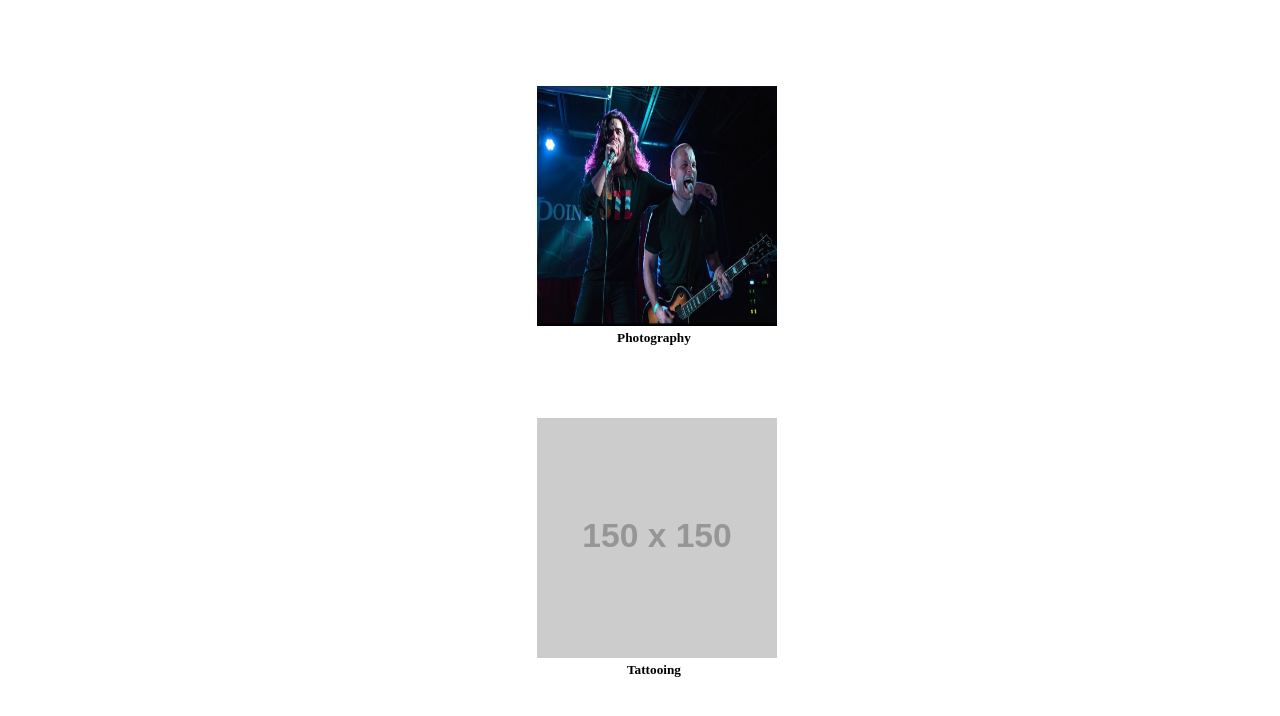
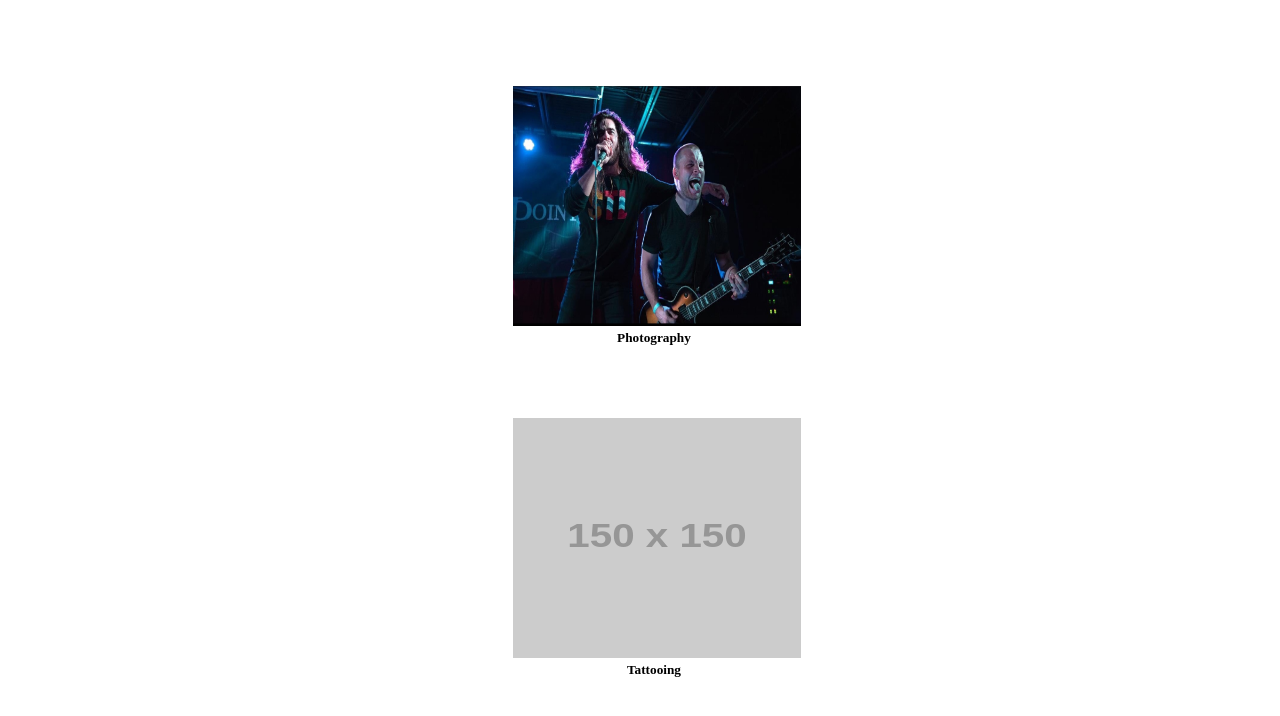
Before and after one commit to AlexH893/aPortfolio, a plain HTML site: page work.html in a window 1280 px wide. Shown: the part 56-772 px from the top of the page. Drawn offline with nearby package versions, Linux system fonts and the light colour scheme; some packages are replaced by stand-ins of ours; placeholder pictures from the web are drawn by us.

Commit message:
Update work.html

```diff
--- a/work.html
+++ b/work.html
@@ -29,14 +29,14 @@
 	   <main>
 		   <div class="box" id="workBox">
 			   <div>
-				<a href="photography.html"><img src="img/1.jpg" alt="Img img" style="width:15em;height:15em;margin-top:-2em;" id="workImg"></a>
+				<a href="photography.html"><img src="img/1.jpg" alt="Img img" style="width:18em;height:15em;margin-top:-2em;" id="workImg"></a>
         <h5 id="workHead">Photography</h5>
 				</div>
 		   </div>
 
 		   <div class="box" id="workBox">
         <div>
-          <a href=""><img src="https://via.placeholder.com/150" alt="Img img" title= "Coming soon!" style="width:15em;height:15em;margin-top:-3em;" id="workImg"></a>
+          <a href=""><img src="https://via.placeholder.com/150" alt="Img img" title= "Coming soon!" style="width:18em;height:15em;margin-top:-3em;" id="workImg"></a>
           <h5 id="workHead2">Tattooing</h5>
           </div>
         </div>
```
